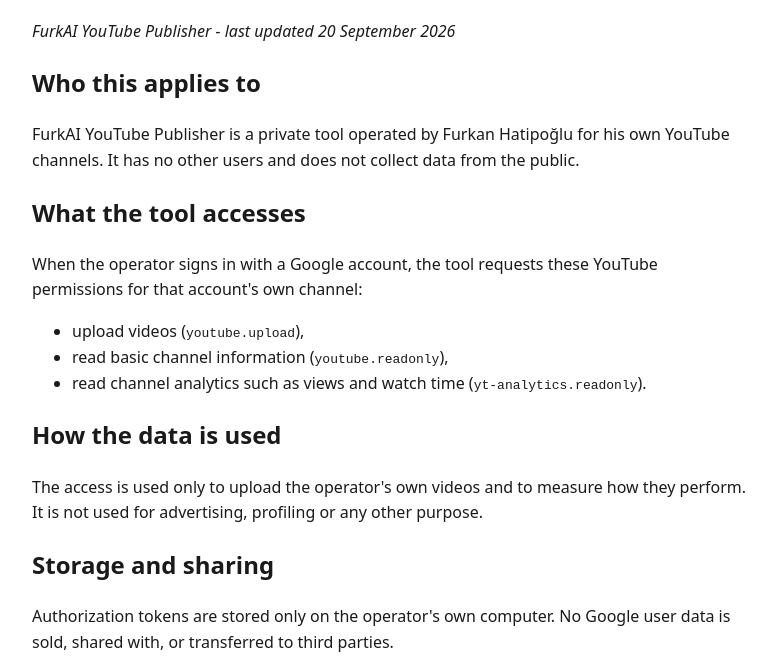
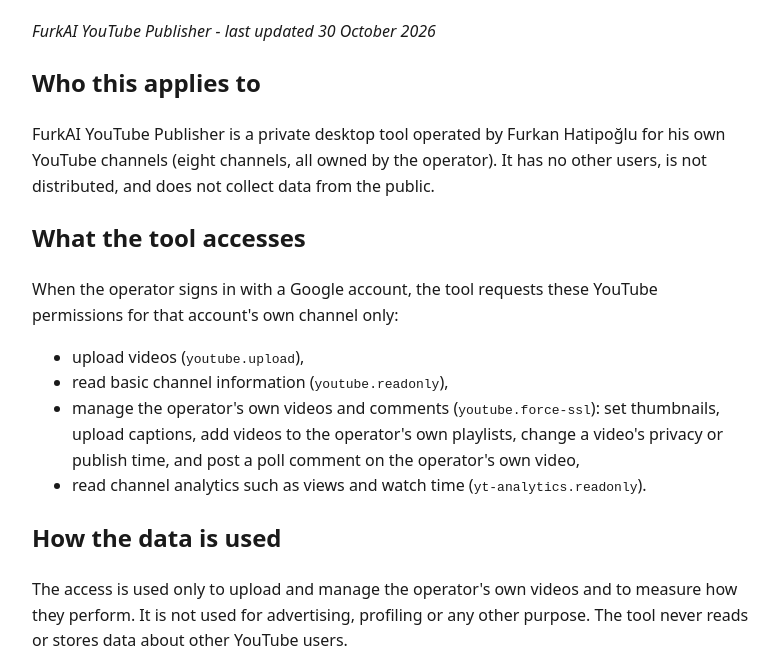
Before and after one commit to htp0506/furkai-legal, a plain HTML site: page privacy.html in a window 1280 px wide. Shown: the part 102-773 px from the top of the page, without its empty margins (248-1027 px from the left). Drawn offline with Linux system fonts and the light colour scheme.

Commit message:
Privacy policy: list all requested YouTube scopes and use

```diff
--- a/privacy.html
+++ b/privacy.html
@@ -8,21 +8,22 @@
 </head>
 <body>
 <h1>Privacy Policy</h1>
-<p><em>FurkAI YouTube Publisher - last updated 20 September 2026</em></p>
+<p><em>FurkAI YouTube Publisher - last updated 30 October 2026</em></p>
 
 <h2>Who this applies to</h2>
-<p>FurkAI YouTube Publisher is a private tool operated by Furkan Hatipoğlu for his own YouTube channels. It has no other users and does not collect data from the public.</p>
+<p>FurkAI YouTube Publisher is a private desktop tool operated by Furkan Hatipoğlu for his own YouTube channels (eight channels, all owned by the operator). It has no other users, is not distributed, and does not collect data from the public.</p>
 
 <h2>What the tool accesses</h2>
-<p>When the operator signs in with a Google account, the tool requests these YouTube permissions for that account's own channel:</p>
+<p>When the operator signs in with a Google account, the tool requests these YouTube permissions for that account's own channel only:</p>
 <ul>
   <li>upload videos (<code>youtube.upload</code>),</li>
   <li>read basic channel information (<code>youtube.readonly</code>),</li>
+  <li>manage the operator's own videos and comments (<code>youtube.force-ssl</code>): set thumbnails, upload captions, add videos to the operator's own playlists, change a video's privacy or publish time, and post a poll comment on the operator's own video,</li>
   <li>read channel analytics such as views and watch time (<code>yt-analytics.readonly</code>).</li>
 </ul>
 
 <h2>How the data is used</h2>
-<p>The access is used only to upload the operator's own videos and to measure how they perform. It is not used for advertising, profiling or any other purpose.</p>
+<p>The access is used only to upload and manage the operator's own videos and to measure how they perform. It is not used for advertising, profiling or any other purpose. The tool never reads or stores data about other YouTube users.</p>
 
 <h2>Storage and sharing</h2>
 <p>Authorization tokens are stored only on the operator's own computer. No Google user data is sold, shared with, or transferred to third parties.</p>
```
